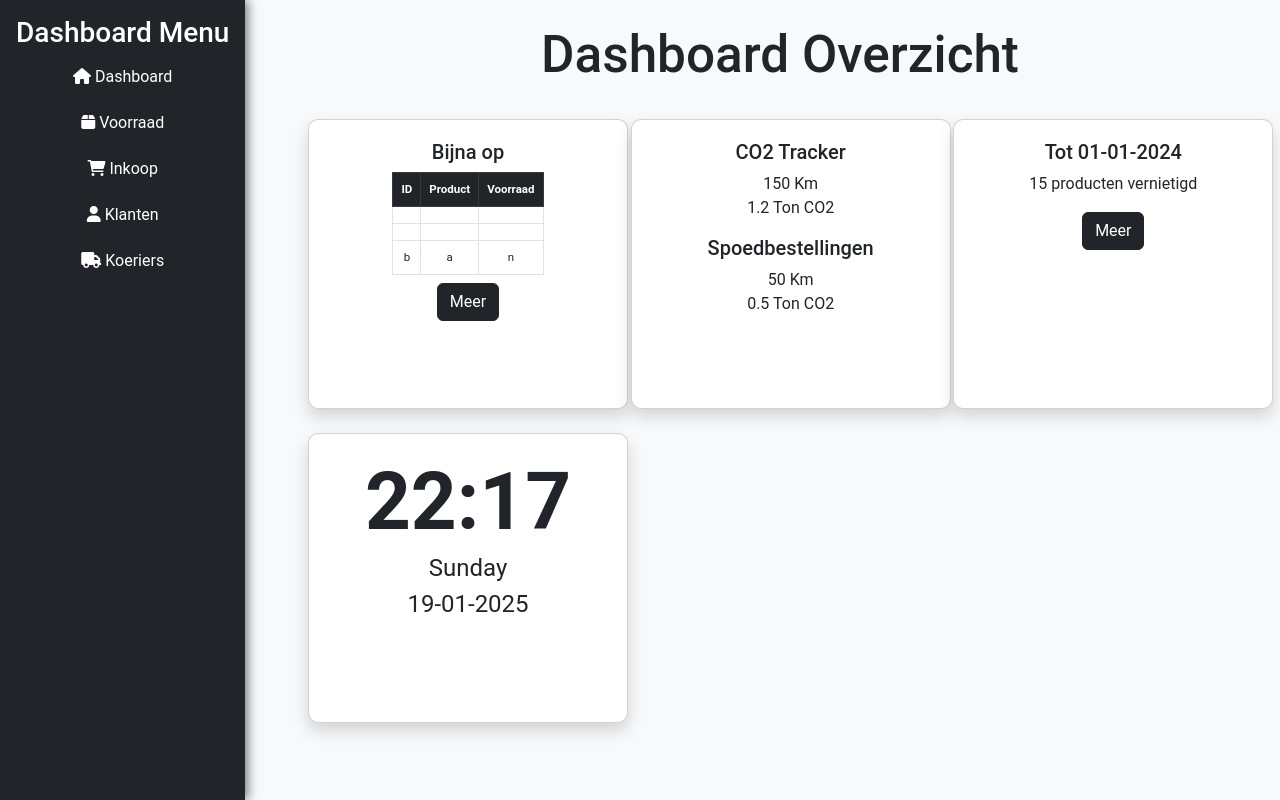
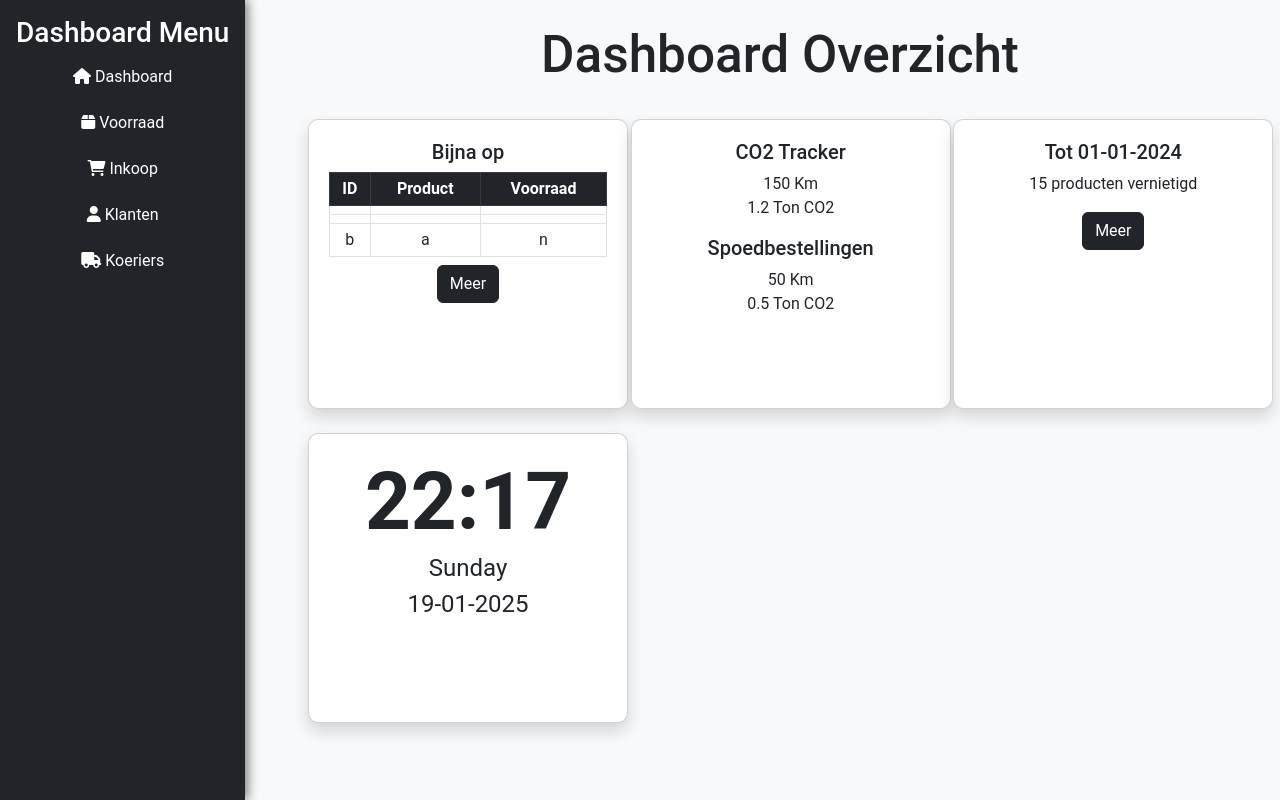
Before and after one commit to CyberDuckys/Main, a Flask app: page / in a window 1280 px wide. Run offline with Flask 3, Linux system fonts and the light colour scheme.

Commit message:
table fix

```diff
--- a/website/templates/base.html
+++ b/website/templates/base.html
@@ -1,74 +1,56 @@
 <!DOCTYPE html>
 <html lang="en">
-
   <head>
-  <meta charset="UTF-8">
-  <meta name="viewport" content="width=device-width, initial-scale=1.0">
+    <meta charset="UTF-8" />
+    <meta name="viewport" content="width=device-width, initial-scale=1.0" />
 
     <!-- Favicon -->
-  <link rel="apple-touch-icon" sizes="180x180"
-    href="{{ url_for('static', filename='img/favicon_io/apple-touch-icon.png') }}">
-  <link rel="icon" type="image/png" sizes="32x32"
-    href="{{ url_for('static', filename='img/favicon_io/favicon-32x32.png') }}">
-  <link rel="icon" type="image/png" sizes="16x16"
-    href="{{ url_for('static', filename='img/favicon_io/favicon-16x16.png') }}">
-  <link rel="shortcut icon" href="{{ url_for('static', filename='img/favicon_io/favicon.ico') }}">
+    <link rel="apple-touch-icon" sizes="180x180" href="{{ url_for('static', filename='img/favicon_io/apple-touch-icon.png') }}" />
+    <link rel="icon" type="image/png" sizes="32x32" href="{{ url_for('static', filename='img/favicon_io/favicon-32x32.png') }}" />
+    <link rel="icon" type="image/png" sizes="16x16" href="{{ url_for('static', filename='img/favicon_io/favicon-16x16.png') }}" />
+    <link rel="shortcut icon" href="{{ url_for('static', filename='img/favicon_io/favicon.ico') }}" />
 
     <!-- Title -->
     <title>{% block title %} {% endblock %}</title>
 
     <!-- Bootstrap CSS -->
-  <link rel="stylesheet" href="https://cdn.jsdelivr.net/npm/bootstrap@5.3.0/dist/css/bootstrap.min.css">
+    <link rel="stylesheet" href="https://cdn.jsdelivr.net/npm/bootstrap@5.3.0/dist/css/bootstrap.min.css" />
 
     <!-- Font Awesome -->
-  <link rel="stylesheet" href="https://cdnjs.cloudflare.com/ajax/libs/font-awesome/6.0.0/css/all.min.css">
+    <link rel="stylesheet" href="https://cdnjs.cloudflare.com/ajax/libs/font-awesome/6.0.0/css/all.min.css" />
 
     <!-- Custom CSS -->
-  <link rel="stylesheet" href="{{ url_for('static', filename='style.css') }}">
+    <link rel="stylesheet" href="{{ url_for('static', filename='style.css') }}" />
 
     {% block head %}{% endblock %}
   </head>
 
   <body>
-
     <div class="d-flex">
       <!-- Sidebar -->
-      <div class="bg-dark text-white vh-100 p-3">
+      <div class="bg-dark text-white vh-200 p-3">
         <h3 class="text-center">Dashboard Menu</h3>
         <ul class="nav flex-column">
           <li class="nav-item">
-            <a class="btn btn-dark w-100 text-start mb-2" href="{{ url_for('views.index') }}">
-              <i class="fas fa-home"></i> Dashboard
-            </a>
+            <a class="btn btn-dark w-100 text-start mb-2" href="{{ url_for('views.index') }}"> <i class="fas fa-home"></i> Dashboard </a>
           </li>
           <li class="nav-item">
-            <a class="btn btn-dark w-100 text-start mb-2" href="{{ url_for('views.voorraad') }}">
-              <i class="fas fa-box"></i> Voorraad
-            </a>
+            <a class="btn btn-dark w-100 text-start mb-2" href="{{ url_for('views.voorraad') }}"> <i class="fas fa-box"></i> Voorraad </a>
           </li>
           <li class="nav-item">
-            <a class="btn btn-dark w-100 text-start mb-2" href="{{ url_for('views.inkoop') }}">
-              <i class="fas fa-shopping-cart"></i> Inkoop
-            </a>
+            <a class="btn btn-dark w-100 text-start mb-2" href="{{ url_for('views.inkoop') }}"> <i class="fas fa-shopping-cart"></i> Inkoop </a>
           </li>
           <li class="nav-item">
-            <a class="btn btn-dark w-100 text-start mb-2" href="{{ url_for('views.klantenlijst') }}">
-              <i class="fas fa-user"></i> Klanten
-            </a>
+            <a class="btn btn-dark w-100 text-start mb-2" href="{{ url_for('views.klantenlijst') }}"> <i class="fas fa-user"></i> Klanten </a>
           </li>
           <li class="nav-item">
-            <a class="btn btn-dark w-100 text-start" href="{{ url_for('views.koeriers') }}">
-              <i class="fas fa-truck"></i> Koeriers
-            </a>
+            <a class="btn btn-dark w-100 text-start" href="{{ url_for('views.koeriers') }}"> <i class="fas fa-truck"></i> Koeriers </a>
           </li>
         </ul>
       </div>
 
       <!-- Dashboard Content -->
-      <div class="flex-grow-1 p-4">
-        {% block content %}
-        {% endblock %}
-      </div>
+      <div class="flex-grow-1 p-4"> {% block content %} {% endblock %} </div>
     </div>
 
     <!-- JS Libraries -->
@@ -79,5 +61,4 @@
     <script src="{{ url_for('static', filename='js/saveAll.js') }}"></script>
     {% block scripts %}{% endblock %}
   </body>
-
 </html>
--- a/website/templates/index.html
+++ b/website/templates/index.html
@@ -8,7 +8,7 @@
     <div class="col-md-6 col-lg-4">
       <div class="card shadow">
         <h5 class="card-title text-center">Bijna op</h5>
-        <table class="table smallTable table-bordered table-sm text-center">
+        <table class="table Table table-bordered table-sm text-center">
           <thead>
             <tr class="table-dark">
               <th>ID</th>
@@ -62,4 +62,6 @@
       </div>
     </div>
 
-{% endblock %}
+    {% endblock %}
+  </div></div
+>
```
Lines whose indentation alone changed are shown as unchanged.
